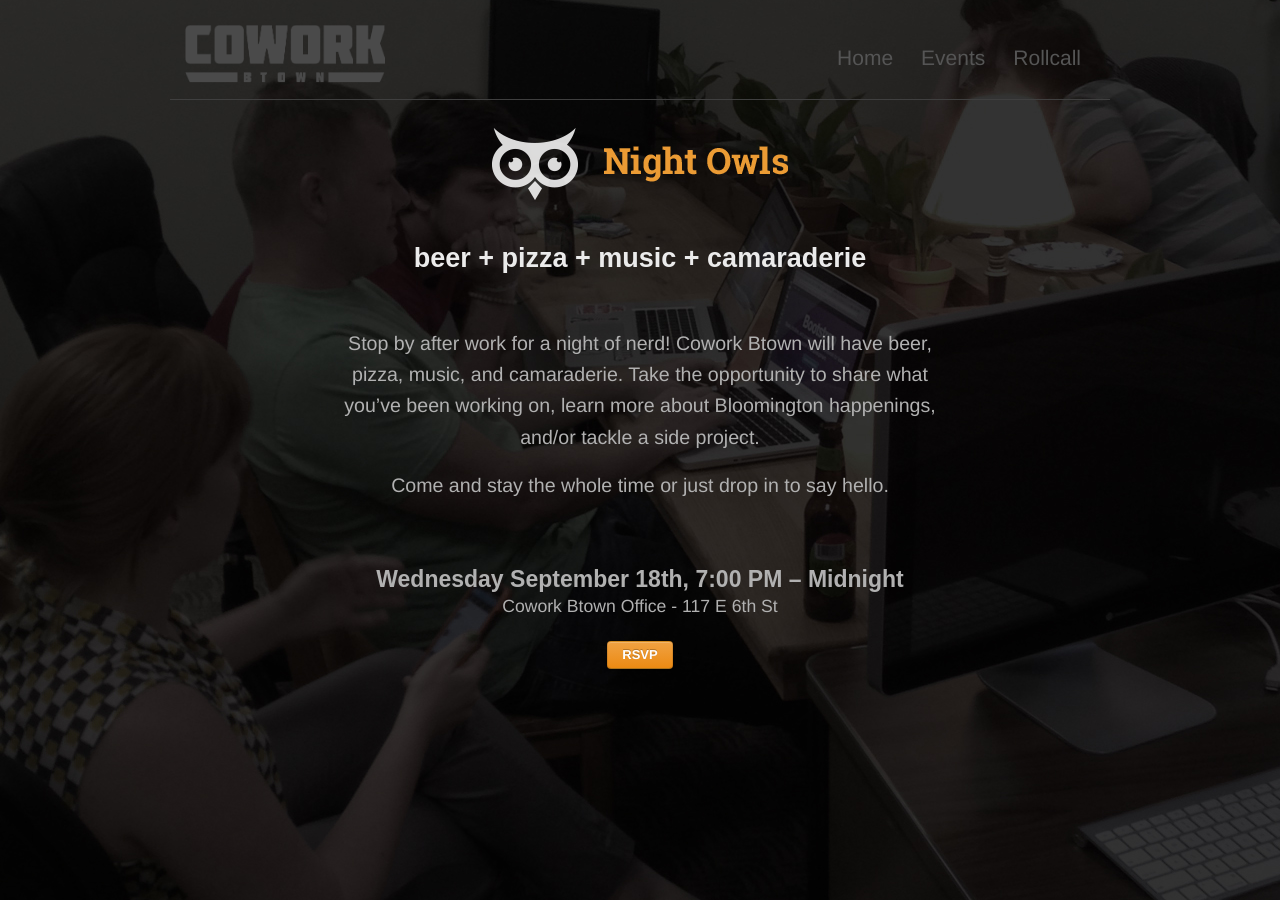
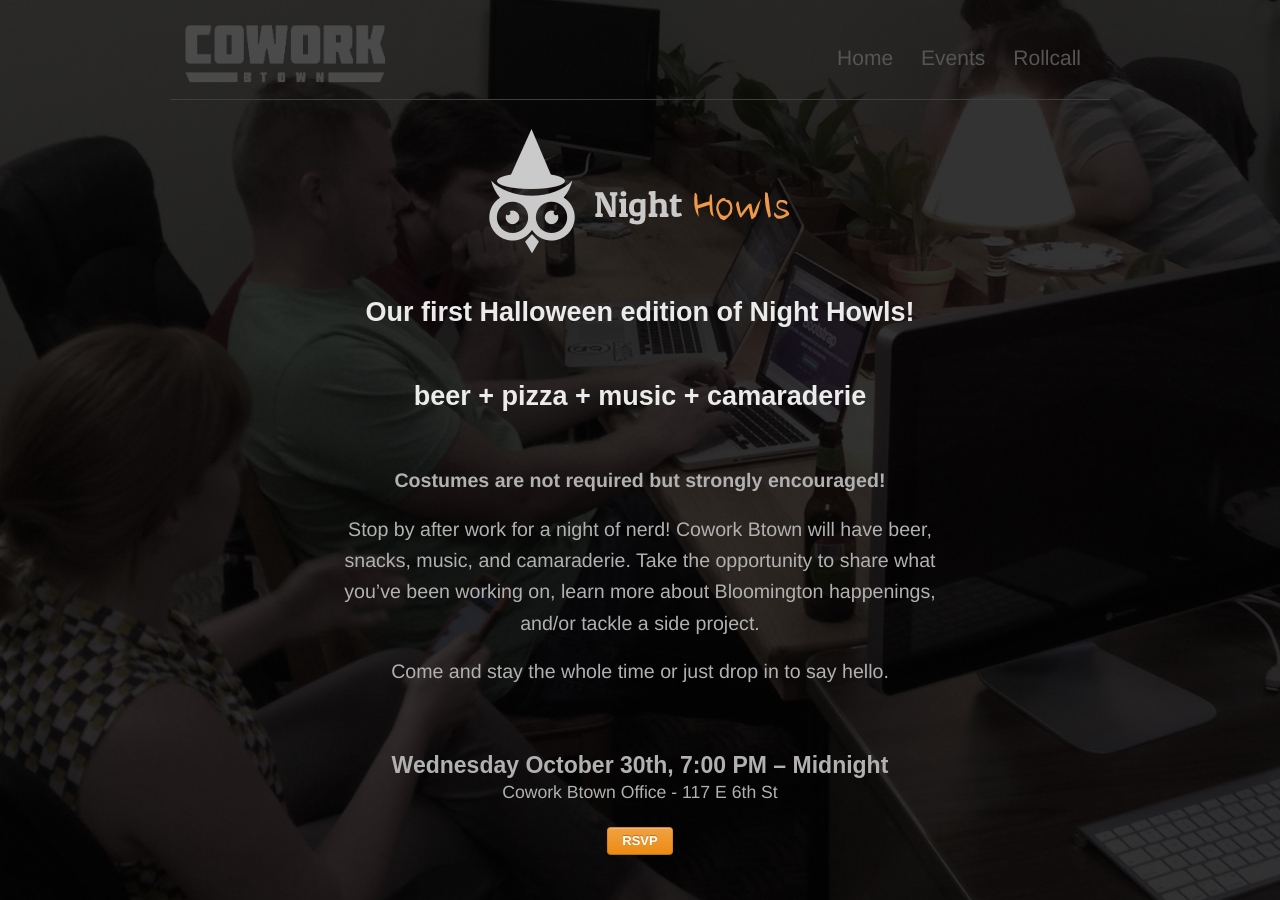
Before and after one commit to internetAaron/cowork-btown, a Jekyll site: the page built from nightowl.html, in a window 1280 px wide. Built offline with Jekyll 4.4.1, drawn with Linux system fonts in a browser that asks for light colours; Markdown is read by kramdown in place of the engine named in the settings.

Commit message:
Added night howl

```diff
--- a/nightowl.html
+++ b/nightowl.html
@@ -5,21 +5,22 @@
   <div class="container text-center">
     <div class="row">
       <div class="twelve column">
-        <img src="images/site/logo-no.png" alt="Night Owls">
+        <img src="images/site/night-Howls-logo-white.png" alt="Night Owls">
       </div>
     </div>
   <div class="row l-white-bg">
     <div class="eight offset-by-two columns">
-
+      <h3>Our first Halloween edition of Night Howls!</h3>
       <h3>beer + pizza + music + camaraderie</h3>
-      <p>Stop by after work for a night of nerd! Cowork Btown will have beer, pizza, music, and camaraderie. Take the opportunity to share what you’ve been working on, learn more about Bloomington happenings, and/or tackle a side project.</p>
+      <p><strong>Costumes are not required but strongly encouraged!</strong></p>
+      <p>Stop by after work for a night of nerd! Cowork Btown will have beer, snacks, music, and camaraderie. Take the opportunity to share what you’ve been working on, learn more about Bloomington happenings, and/or tackle a side project.</p>
 
       <p>Come and stay the whole time or just drop in to say hello.</p>
       <p>&nbsp;</p>
 
 
 
-      <h4>Wednesday September 18th, 7:00 PM – Midnight</h4>
+      <h4>Wednesday October 30th, 7:00 PM – Midnight</h4>
       <p><small><a href="">Cowork Btown Office - 117 E 6th St</a></small></p>
       <p><a href="http://www.formstack.com/forms/?1576766-dbLnXJ2ISr" class="btn primary">RSVP</a></p>
 
```
Also changed, not shown: index.html (+4 -4 lines), images/site/night-Howls-logo-white.png (added), images/site/night-Howls-logo.png (added), 5 other files.
